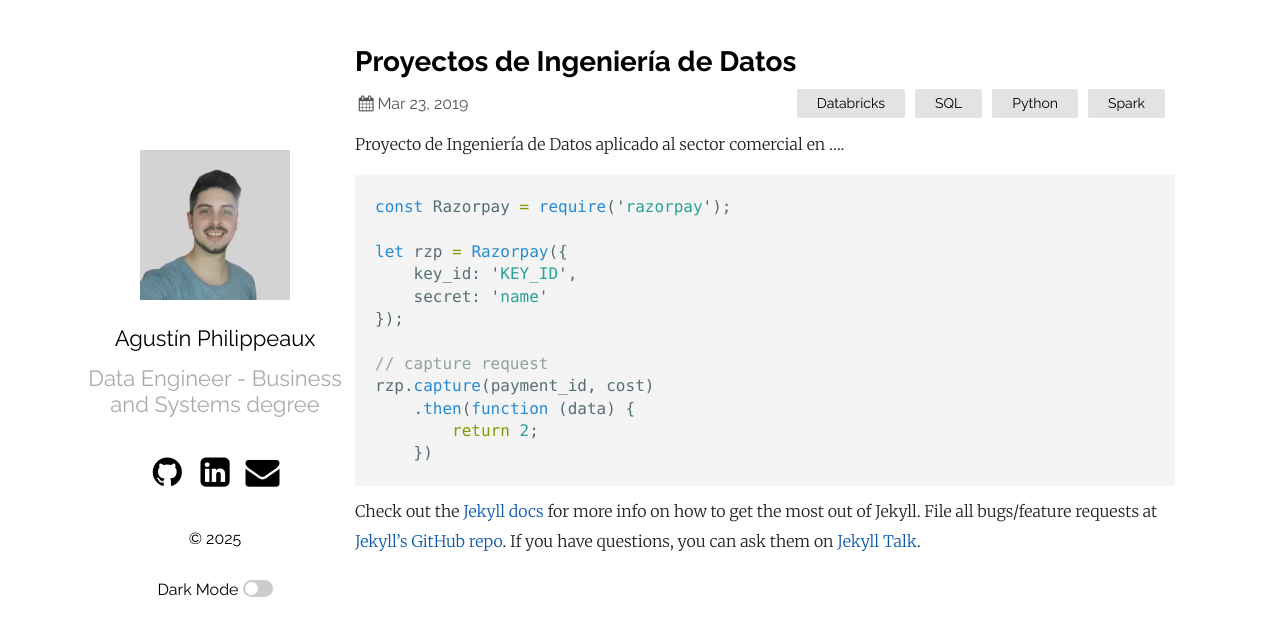
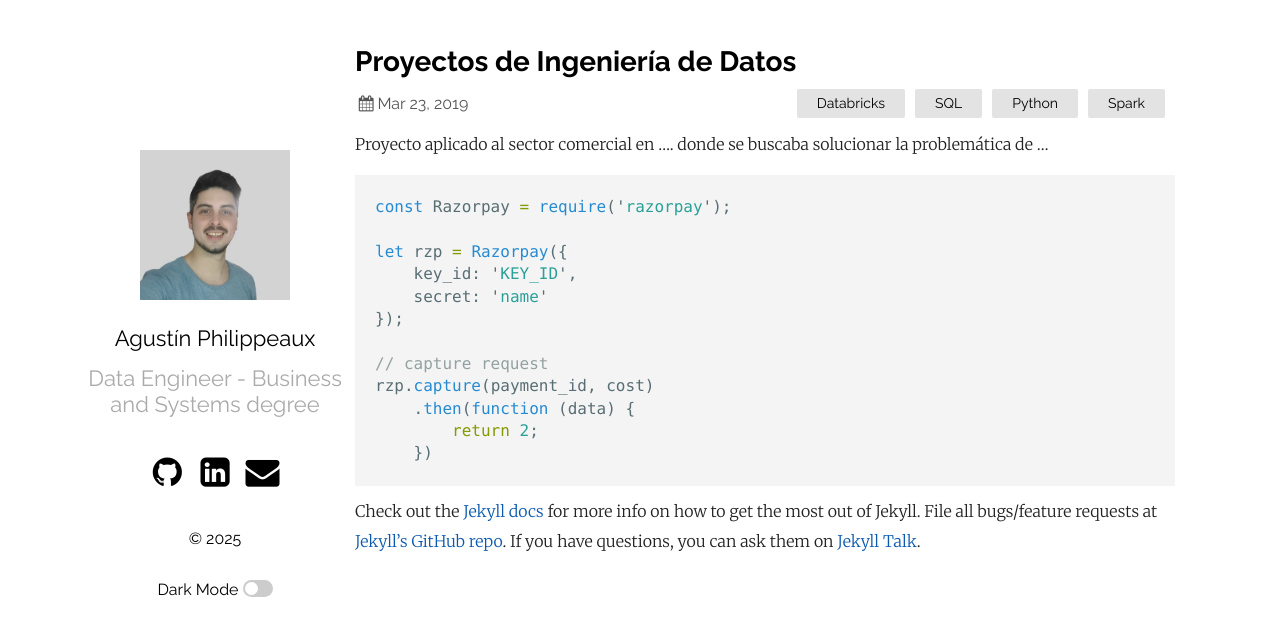
Before and after one commit to agustinphx/personal_site, a Jekyll site: the page built from _posts/2019-03-23-welcome-to-jekyll.markdown, in a window 1280 px wide. Shown: the top 636 px of the page. Built offline with Jekyll 4.4.1, drawn with Linux system fonts in a browser that asks for light colours.

Commit message:
Update 2019-03-23-welcome-to-jekyll.markdown

````diff
--- a/_posts/2019-03-23-welcome-to-jekyll.markdown
+++ b/_posts/2019-03-23-welcome-to-jekyll.markdown
@@ -4,7 +4,7 @@ title:  "Proyectos de Ingeniería de Datos"
 date:   2019-03-23 21:03:36 +0530
 categories: Databricks SQL Python Spark
 ---
-Proyecto de Ingeniería de Datos aplicado al sector comercial en ....
+Proyecto aplicado al sector comercial en .... donde se buscaba solucionar la problemática de ...
 
 ```javascript
 const Razorpay = require('razorpay');
````
